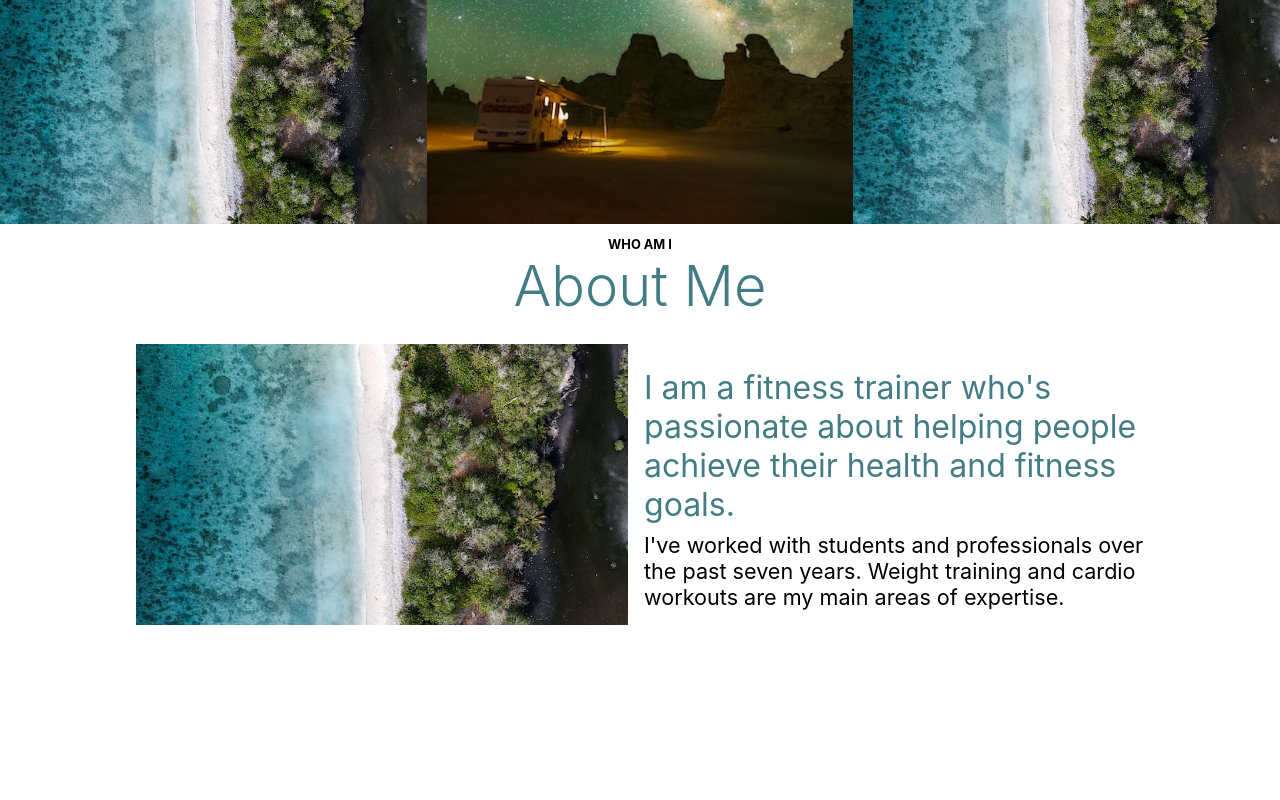
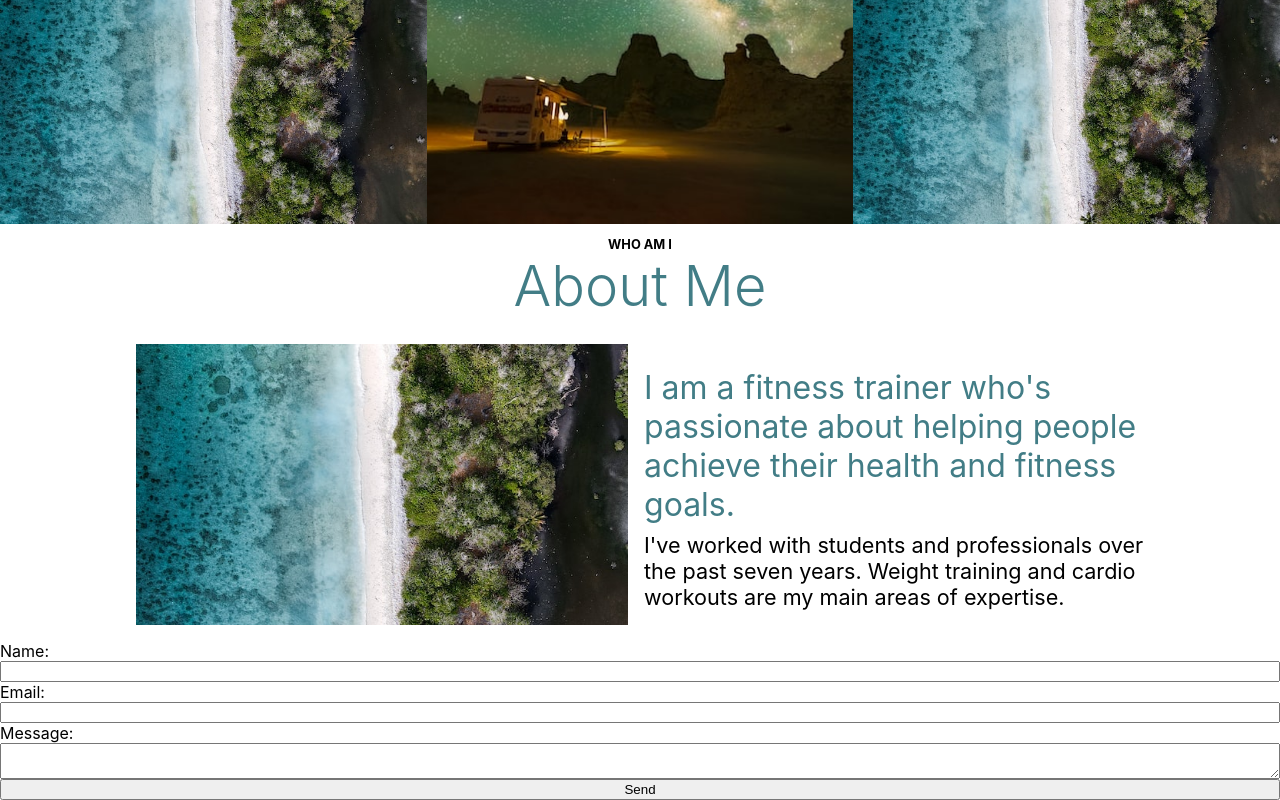
Before and after one commit to Nicolewrack23/Photography-Website, a React (Create React App) app in the folder client/: page / in a window 1280 px wide. Shown: the part 1144-1944 px from the top of the page. Before the commit the page ends 1785 px from the top, so only its background shows below. Built offline with nearby package versions, Linux system fonts and the light colour scheme.

Commit message:
adding a contact page

```diff
--- a/client/src/App.js
+++ b/client/src/App.js
@@ -1,6 +1,7 @@
 import SideNavigation from "./components/Navigation/SideNavigation";
 import GalleryPage from "./components/Gallery/GalleryPage";
 import AboutPage from "./components/About/AboutPage";
+import ContactPage from "./components/Contact/ContactPage";
 
 function App() {
   return (
@@ -8,6 +9,7 @@ function App() {
       <SideNavigation />
       <GalleryPage />
       <AboutPage />
+      <ContactPage />
     </div>
   );
 }
--- /dev/null
+++ b/client/src/components/Contact/ContactPage.js
@@ -0,0 +1,24 @@
+import React, { useState } from "react";
+import styles from "./ContactPage.module.css";
+
+const EmailForm = () => {
+  const [name] = useState("");
+  const [email] = useState("");
+  const [message] = useState("");
+
+  return (
+    <form>
+      <div className={styles.contactGrid}>
+        <label>Name:</label>
+        <input type="text" value={name} />
+        <label>Email:</label>
+        <input type="email" value={email} />
+        <label>Message:</label>
+        <textarea value={message} />
+        <button type="submit">Send</button>
+      </div>
+    </form>
+  );
+};
+
+export default EmailForm;
--- /dev/null
+++ b/client/src/components/Contact/ContactPage.module.css
@@ -0,0 +1,3 @@
+.contactGrid {
+  display: grid;
+}
```
